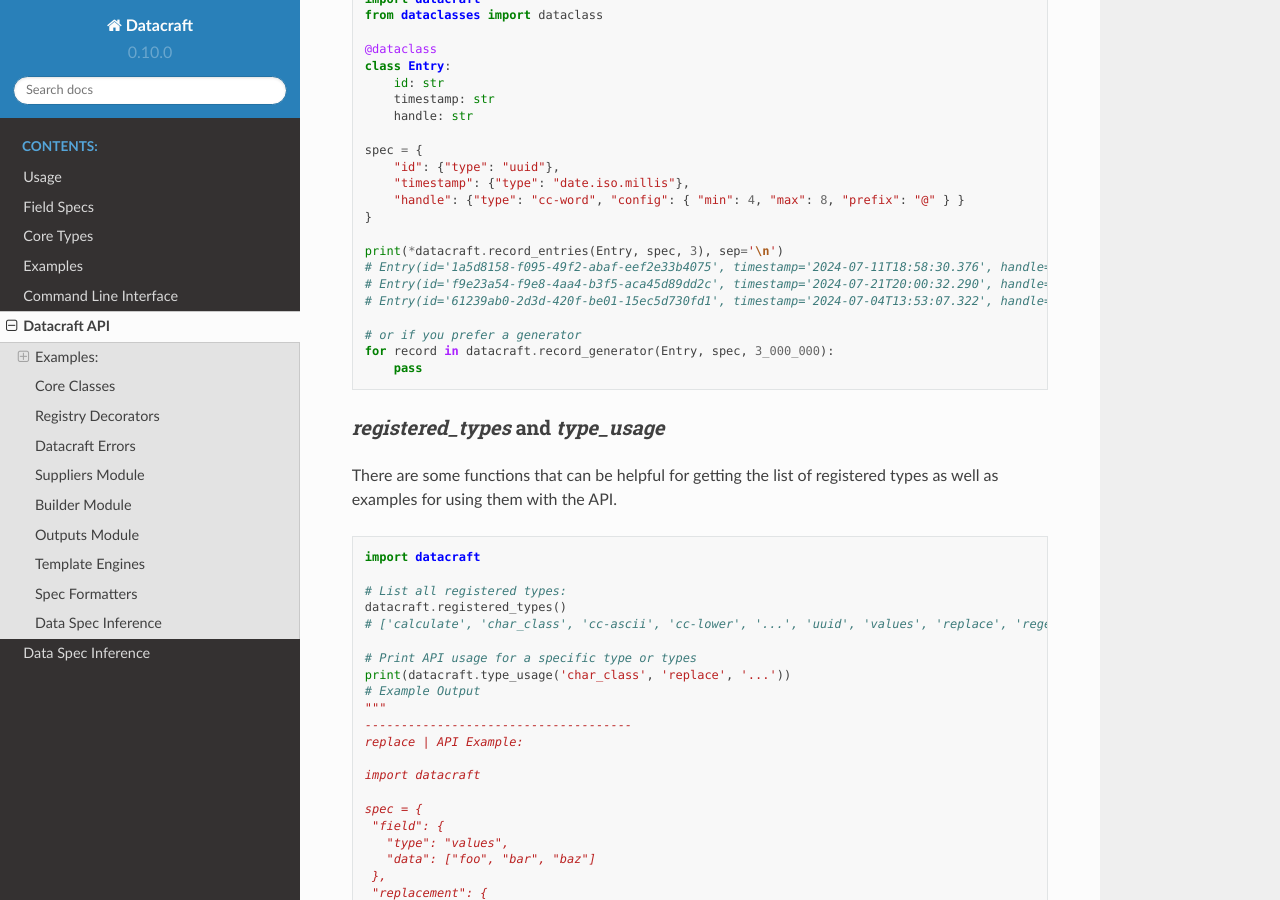
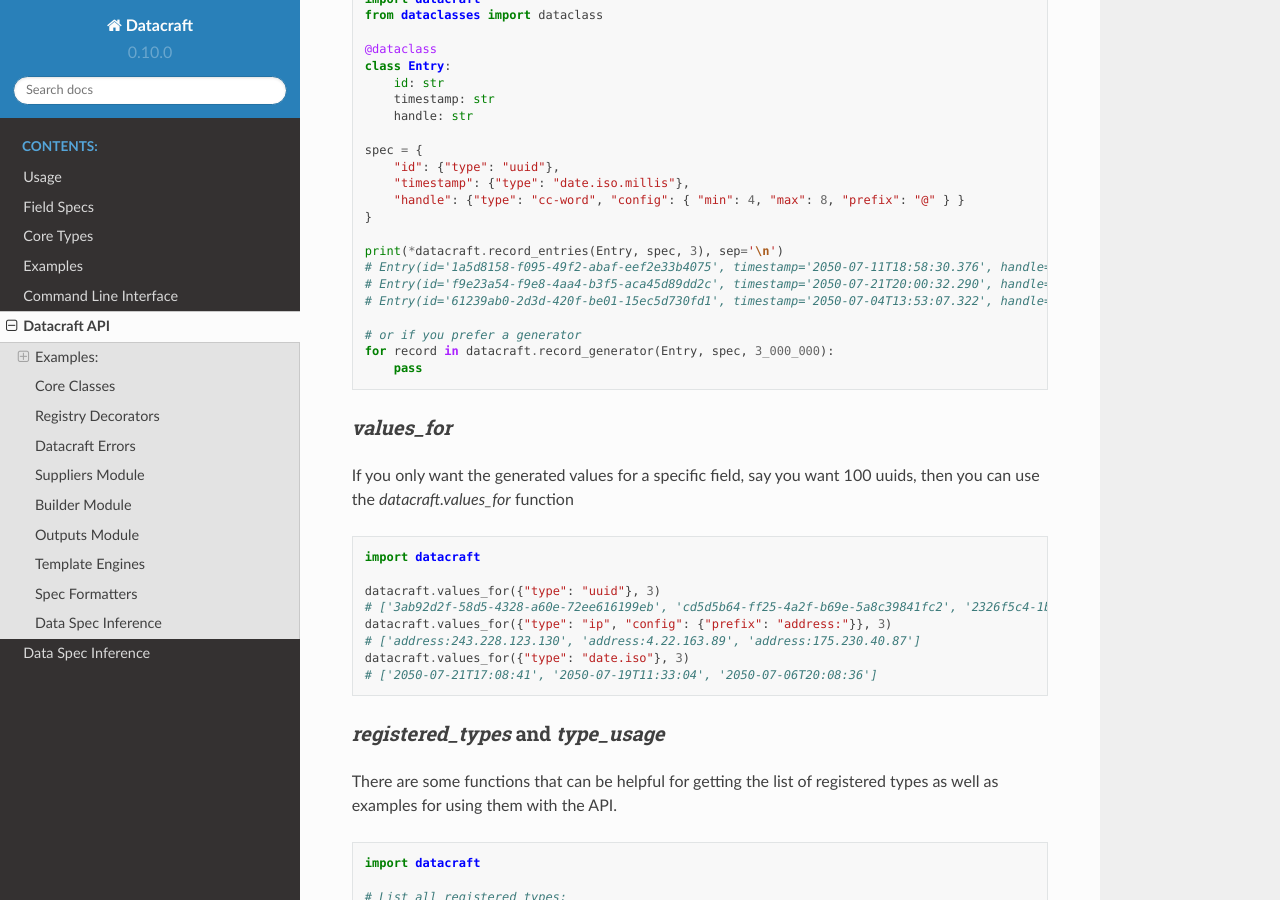
Before and after one commit to bbux-dev/datacraft, a Sphinx documentation site: the page built from docs/source/api.rst, in a window 1280 px wide and 900 px high, scrolled down 946 px. Built offline with Sphinx 7.4.7 and the Read the Docs theme 2.0.0, drawn with Linux system fonts in a browser that asks for light colours.

Commit message:
Added examples and more tests for values_for

```diff
--- a/datacraft/__init__.py
+++ b/datacraft/__init__.py
@@ -54,7 +54,7 @@
 from .supplier.exceptions import SupplierException
 # commonly used by client code
 from .loader import preprocess_spec, preprocess_and_format, Loader
-from . import suppliers
+from . import suppliers, outputs
 from .usage import build_api_help as type_usage
 from .usage import build_cli_help as cli_usage
 # registry decorators
--- a/docs/source/api.rst
+++ b/docs/source/api.rst
@@ -62,13 +62,30 @@
     }
 
     print(*datacraft.record_entries(Entry, spec, 3), sep='\n')
-    # Entry(id='1a5d8158-f095-49f2-abaf-eef2e33b4075', timestamp='2024-07-11T18:58:30.376', handle='@g7Lu0Vd4')
-    # Entry(id='f9e23a54-f9e8-4aa4-b3f5-aca45d89dd2c', timestamp='2024-07-21T20:00:32.290', handle='@kBCD7')
-    # Entry(id='61239ab0-2d3d-420f-be01-15ec5d730fd1', timestamp='2024-07-04T13:53:07.322', handle='@GlWfzV6r')
+    # Entry(id='1a5d8158-f095-49f2-abaf-eef2e33b4075', timestamp='2050-07-11T18:58:30.376', handle='@g7Lu0Vd4')
+    # Entry(id='f9e23a54-f9e8-4aa4-b3f5-aca45d89dd2c', timestamp='2050-07-21T20:00:32.290', handle='@kBCD7')
+    # Entry(id='61239ab0-2d3d-420f-be01-15ec5d730fd1', timestamp='2050-07-04T13:53:07.322', handle='@GlWfzV6r')
 
     # or if you prefer a generator
     for record in datacraft.record_generator(Entry, spec, 3_000_000):
         pass
+
+`values_for`
+^^^^^^^^^^^^
+
+If you only want the generated values for a specific field, say you want 100 uuids, then you can use the
+`datacraft.values_for` function
+
+.. code-block:: python
+
+    import datacraft
+
+    datacraft.values_for({"type": "uuid"}, 3)
+    # ['3ab92d2f-58d5-4328-a60e-72ee616199eb', 'cd5d5b64-ff25-4a2f-b69e-5a8c39841fc2', '2326f5c4-1b47-4913-8575-a71950f0fcce']
+    datacraft.values_for({"type": "ip", "config": {"prefix": "address:"}}, 3)
+    # ['address:243.228.123.130', 'address:4.22.163.89', 'address:175.230.40.87']
+    datacraft.values_for({"type": "date.iso"}, 3)
+    # ['2050-07-21T17:08:41', '2050-07-19T11:33:04', '2050-07-06T20:08:36']
 
 `registered_types` and `type_usage`
 ^^^^^^^^^^^^^^^^^^^^^^^^^^^^^^^^^^^
```
Also changed, not shown: 2 other files.
